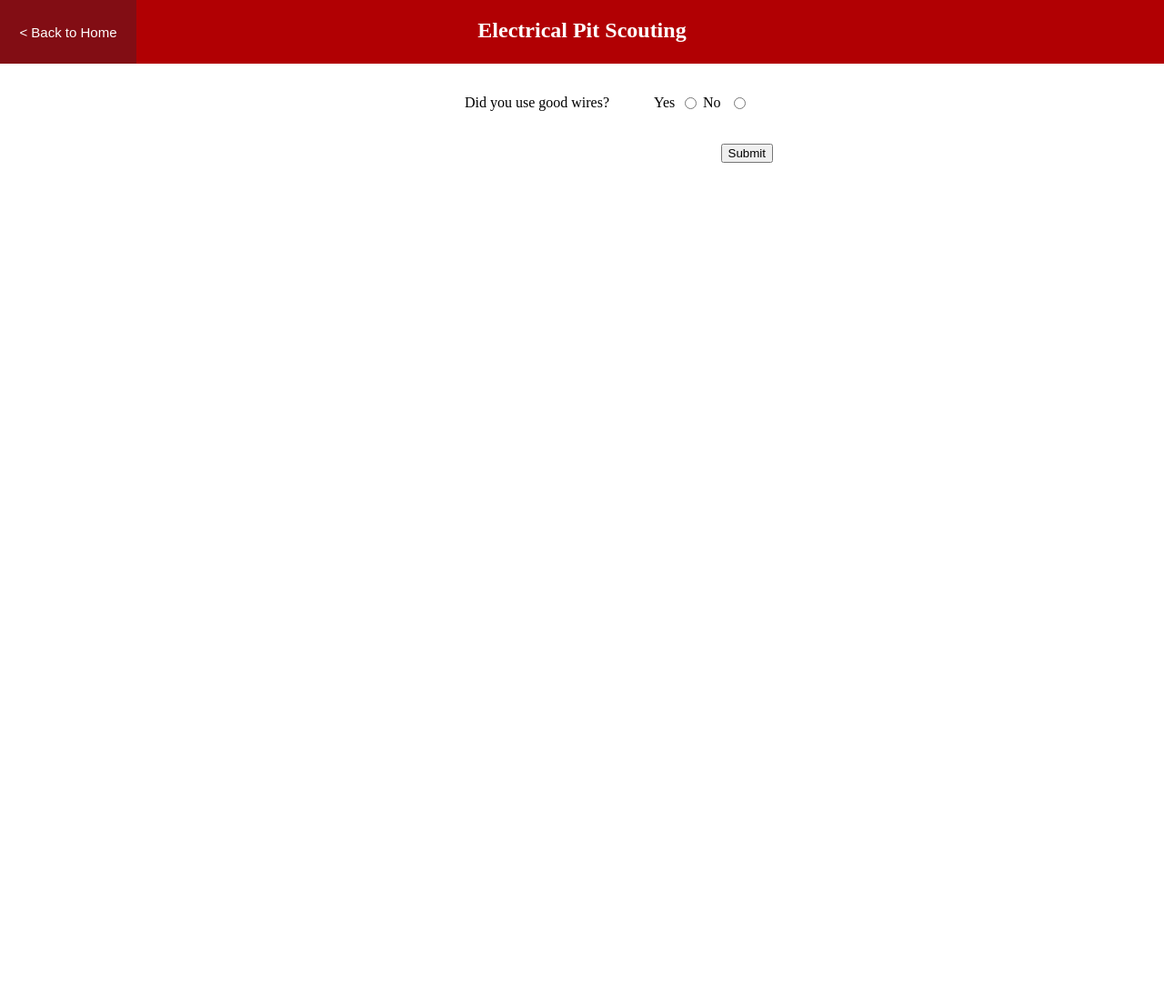
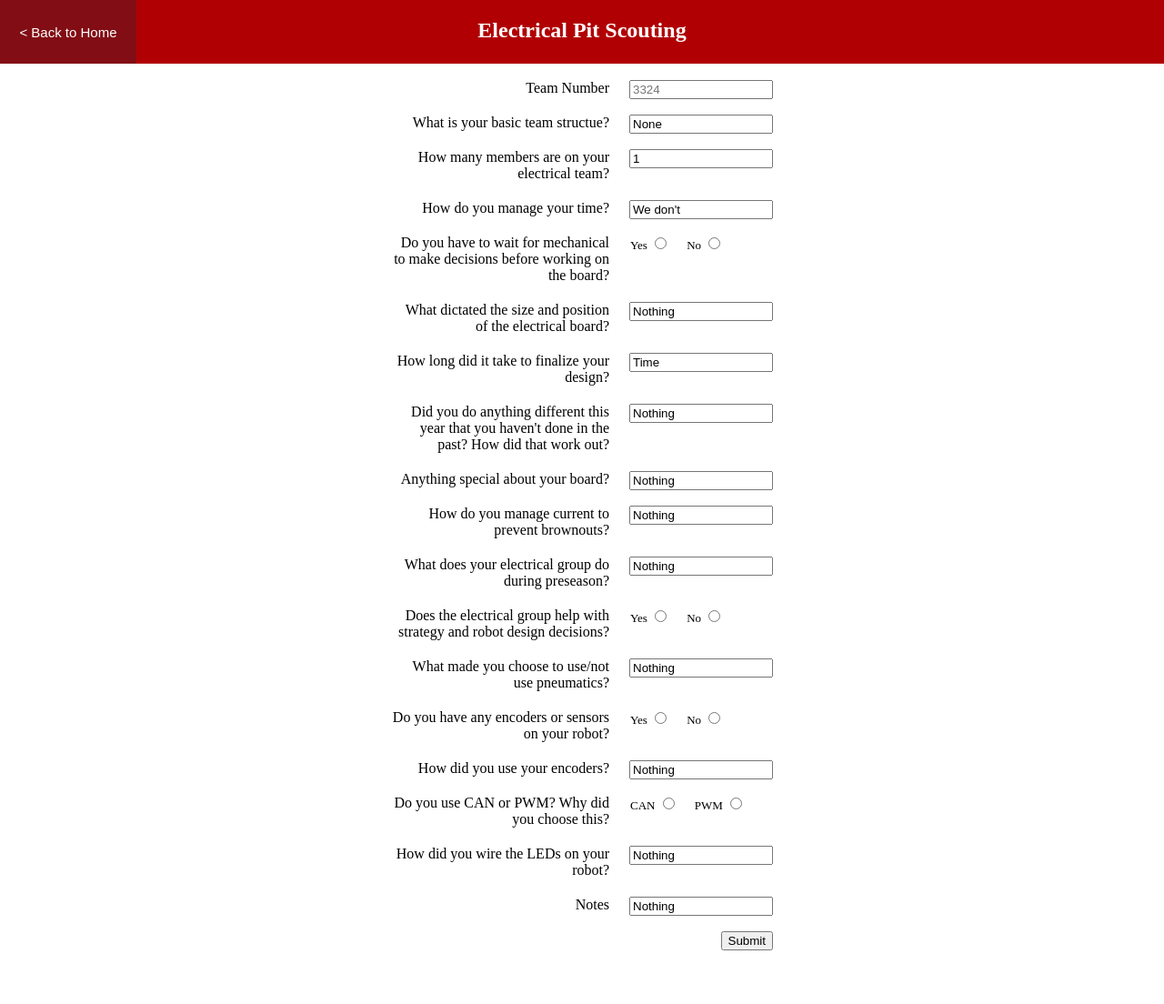
Before and after one commit to frc3324/3324-Scouting, a Flask app: page /electrical_scouting in a window 1280 px wide. Shown: the whole page at 91% size. Before the commit the page ends 179 px from the top, so only its background shows below. Run offline with Flask 2, Linux system fonts and the light colour scheme.

Commit message:
Added Electrical Questions
Added the real questions for the Electrical Pit Scouting Form.

```diff
--- a/server.py
+++ b/server.py
@@ -41,7 +41,7 @@ def electrical_scouting():
 
 @app.route('/submitted_electrical', methods=['GET', 'POST'])
 def submitted_electrical():
-    database.submit_electrical(goodWires=request.form['goodWires'])
+    database.submit_electrical(teamNumber=request.form['teamNumber'], teamStructure=request.form['teamStructure'], numberOfMembers=request.form['numberOfMembers'], timeManagement=request.form['timeManagement'], waitsOnMechanical=request.form['waitsOnMechanical'], dictatedSizePosition=request.form['dictatedSizePosition'], timeToFinalize=request.form['timeToFinalize'], anythingDifferent=request.form['anythingDifferent'], anythingSpecial=request.form['anythingSpecial'], brownoutPrevention=request.form['brownoutPrevention'], preseasonContent=request.form['preseasonContent'], helpsWithStrategy=request.form['helpsWithStrategy'], pneumatics=request.form['pneumatics'], anyEncoders=request.form['anyEncoders'], encodersUse=request.form['encodersUse'], canOrPwm=request.form['canOrPwm'], wiredLEDs=request.form['wiredLEDs'], other=request.form['other'])
     return render_template('submitted.html')
 
 
--- a/static/form.css
+++ b/static/form.css
@@ -1,24 +1,34 @@
 form {
     width: 420px;
     margin: auto;
+    margin-bottom: 100px;
 }
 div {
   margin-bottom: 20px;
-  /*text-align: center;*/
 }
 label {
   display: inline-block;
   width: 240px;
   text-align: right;
   padding-right: 10px;
-  margin-right: 35px;
 }
-button, input {
+
+button, input[type="text"], input[type="number"] {
   float: right;
 }
 p {
-	width: 50px;
-	display: inline-block;
+  display: inline-block;
+  font-size: 13px;
+  margin-right: 15px;
+  margin-top: 0px;
+}
+input[type="text"], input[type="number"] {
+    width: 150px;
+}
+.radioButtons {
+    line-height: 21px;
+    padding-left: 9px;
+    vertical-align: top;
 }
 
 @media (pointer:coarse) {
--- a/templates/electrical_scouting.html
+++ b/templates/electrical_scouting.html
@@ -15,9 +15,80 @@
 
 		<form method="POST" action="{{ url_for('submitted_electrical') }}">
 			<div>
-				<label>Did you use good wires?</label>
-				<p>Yes <input type="radio" name="goodWires" value="1"> </p>
-				<p>No <input type="radio" name="goodWires" value="0"> </p>
+				<label>Team Number</label>
+				<input type="number" name="teamNumber" placeholder="3324" required>
+			</div>
+			<div>
+				<label>What is your basic team structue?</label>
+				<input type="text" name="teamStructure" value="None">
+			</div>
+			<div>
+				<label>How many members are on your electrical team?</label>
+				<input type="number" name="numberOfMembers" min="1" value="1">
+			</div>
+			<div>
+				<label>How do you manage your time?</label>
+				<input type="text" name="timeManagement" value="We don't">
+			</div>
+			<div>
+				<label>Do you have to wait for mechanical to make decisions before working on the board?</label>
+				<span class="radioButtons"> <p>Yes <input type="radio" name="waitsOnMechanical" value="1"> </p>
+				<p>No <input type="radio" name="waitsOnMechanical" value="0"> </p> </span>
+			</div>
+			<div>
+				<label>What dictated the size and position of the electrical board?</label>
+				<input type="text" name="dictatedSizePosition" value="Nothing">
+			</div>
+			<div>
+				<label>How long did it take to finalize your design?</label>
+				<input type="text" name="timeToFinalize" value="Time">
+			</div>
+			<div>
+				<label>Did you do anything different this year that you haven't done in the past? How did that work out?</label>
+				<input type="text" name="anythingDifferent" value="Nothing">
+			</div>
+			<div>
+				<label>Anything special about your board?</label>
+				<input type="text" name="anythingSpecial" value="Nothing">
+			</div>
+			<div>
+				<label>How do you manage current to prevent brownouts?</label>
+				<input type="text" name="brownoutPrevention" value="Nothing">
+			</div>
+			<div>
+				<label>What does your electrical group do during preseason?</label>
+				<input type="text" name="preseasonContent" value="Nothing">
+			</div>
+			<div>
+				<label>Does the electrical group help with strategy and robot design decisions?</label>
+				<span class="radioButtons"> <p>Yes <input type="radio" name="helpsWithStrategy" value="1"> </p>
+				<p>No <input type="radio" name="helpsWithStrategy" value="0"> </p> </span>
+			</div>
+			<div>
+				<label>What made you choose to use/not use pneumatics?</label>
+				<input type="text" name="pneumatics" value="Nothing">
+			</div>
+			<div>
+				<label>Do you have any encoders or sensors on your robot?</label>
+				<span class="radioButtons"> <p>Yes <input type="radio" name="anyEncoders" value="1"> </p>
+				<p>No <input type="radio" name="anyEcnoders" value="0"> </p> </span>
+			</div>
+			<div>
+				<label>How did you use your encoders?</label>
+				<input type="text" name="encodersUse" value="Nothing">
+			</div>
+			<div>
+				<label>Do you use CAN or PWM? Why did you choose this?</label>
+				<span class="radioButtons"> <p>CAN <input type="radio" name="canOrPwm" value="CAN"> </p>
+				<p>PWM <input type="radio" name="canOrPwm" value="PWM"> </p> </span>
+			</div>
+			<div>
+				<label>How did you wire the LEDs on your robot?</label>
+				<input type="text" name="wiredLEDs" value="Nothing">
+			</div>
+			<div>
+				<label>Notes</label>
+				<input type="text" name="other" value="Nothing">
 			</div>
 			<button>Submit</button>
 		</form>
```
Also changed, not shown: database.py (+4 -6 lines), scouting.db, static/background.png (added), 3 other files.
